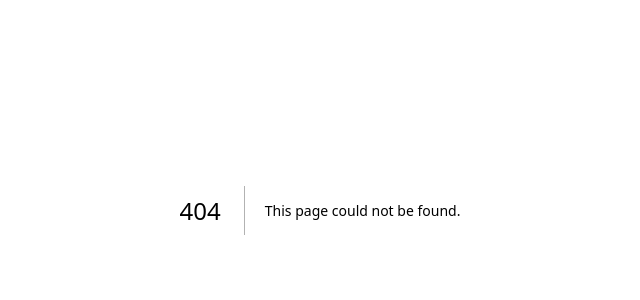
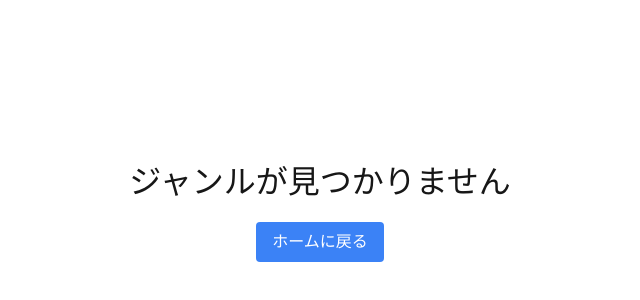
Before and after one commit to soranjiro/rotanika-next, a Next.js app: page /quiz in a window 1280 px wide. Before the commit this address had no page. Shown: the part 190-490 px from the top of the page, without its empty margins (320-960 px from the left). Built offline with nearby package versions, Linux system fonts and the light colour scheme.

Commit message:
create app

```diff
--- /dev/null
+++ b/app/ResultScreen/page.tsx
@@ -0,0 +1,22 @@
+import Link from "next/link";
+
+interface ResultScreenProps {
+  isCorrect: boolean;
+}
+
+const ResultScreen: React.FC<ResultScreenProps> = ({ isCorrect }) => {
+  return (
+    <div className="result-container">
+      <h1 className="result-title">
+        {isCorrect ? "正解！" : "不正解..."}
+      </h1>
+      <Link href="/" passHref legacyBehavior>
+        <a className="result-link">
+          ホームに戻る
+        </a>
+      </Link>
+    </div>
+  );
+};
+
+export default ResultScreen;
--- a/app/globals.css
+++ b/app/globals.css
@@ -1,3 +1,4 @@
+/* 既存のスタイル */
 @tailwind base;
 @tailwind components;
 @tailwind utilities;
@@ -25,3 +26,168 @@ body {
     text-wrap: balance;
   }
 }
+
+.popup-overlay {
+  position: fixed;
+  inset: 0;
+  display: flex;
+  align-items: center;
+  justify-content: center;
+  background: rgba(0, 0, 0, 0.5);
+}
+
+.popup-content {
+  background: rgb(18, 20, 41);
+  padding: 2rem;
+  border: #3b82f6 0.25rem solid;
+  border-radius: 0.5rem;
+  text-align: center;
+}
+
+.popup-content h2 {
+  font-size: 1.5rem;
+  margin-bottom: 1rem;
+}
+
+.popup-content button {
+  margin-top: 1rem;
+  padding: 0.5rem 1rem;
+  background: #3b82f6;
+  color: white;
+  border: none;
+  border-radius: 0.25rem;
+  cursor: pointer;
+}
+
+.popup-content button:hover {
+  background: #2563eb;
+}
+
+.main-container {
+  display: flex;
+  flex-direction: column;
+  align-items: center;
+  justify-content: center;
+  min-height: 100vh;
+  padding: 2rem;
+}
+
+.title {
+  font-size: 3rem;
+  font-weight: bold;
+}
+
+.description {
+  margin-top: 1rem;
+  font-size: 1.25rem;
+  text-align: center;
+}
+
+.button-container {
+  margin-top: 2rem;
+}
+
+.button {
+  padding: 0.5rem 1rem;
+  margin: 0.5rem;
+  background: #3b82f6;
+  color: white;
+  border: none;
+  border-radius: 0.25rem;
+  cursor: pointer;
+}
+
+.button:hover {
+  background: #2563eb;
+}
+
+.not-found-container {
+  display: flex;
+  flex-direction: column;
+  align-items: center;
+  justify-content: center;
+  min-height: 100vh;
+  padding: 2rem;
+}
+
+.not-found-title {
+  font-size: 2rem;
+}
+
+.not-found-link {
+  margin-top: 1rem;
+  padding: 0.5rem 1rem;
+  background: #3b82f6;
+  color: white;
+  border: none;
+  border-radius: 0.25rem;
+  cursor: pointer;
+  text-decoration: none;
+}
+
+.not-found-link:hover {
+  background: #2563eb;
+}
+
+/* QuizScreen */
+.quiz-container {
+  display: flex;
+  flex-direction: column;
+  align-items: center;
+  justify-content: center;
+  min-height: 100vh;
+  padding: 2rem;
+}
+
+.quiz-title {
+  font-size: 2rem;
+}
+
+.quiz-subtitle {
+  font-size: 1.5rem;
+  margin-top: 1rem;
+}
+
+.quiz-button {
+  padding: 0.5rem 1rem;
+  margin: 0.5rem;
+  background: #3b82f6;
+  color: white;
+  border: none;
+  border-radius: 0.25rem;
+  cursor: pointer;
+}
+
+.quiz-button:hover {
+  background: #2563eb;
+}
+
+.result-container {
+  display: flex;
+  flex-direction: column;
+  align-items: center;
+  justify-content: center;
+  min-height: 100vh;
+  padding: 2rem;
+}
+
+/* ResultScreen */
+.result-title {
+  font-size: 3rem;
+  font-weight: bold;
+}
+
+.result-link {
+  margin-top: 1rem;
+  padding: 0.5rem 1rem;
+  background: #3b82f6;
+  color: white;
+  border: none;
+  border-radius: 0.25rem;
+  cursor: pointer;
+  text-decoration: none;
+}
+
+.result-link:hover {
+  background: #2563eb;
+}
--- a/app/page.tsx
+++ b/app/page.tsx
@@ -1,101 +1,66 @@
-import Image from "next/image";
+"use client";
+
+import { useState } from "react";
+import { useRouter } from "next/navigation";
+import genres, { keywordsNumber, keywordsElement } from "../data/quiz";
 
 export default function Home() {
+  const [selectedGenre, setSelectedGenre] = useState<string | null>(null);
+  const [selectedKeyword, setSelectedKeyword] = useState<string | null>(null);
+  const router = useRouter();
+
+  const getRandomKeyword = (keywords: string[]) => {
+    const randomIndex = Math.floor(Math.random() * keywords.length);
+    return keywords[randomIndex];
+  };
+
+  const handleGenreClick = (genre: string) => {
+    setSelectedGenre(genre);
+    if (genre === "数") {
+      setSelectedKeyword(getRandomKeyword(keywordsNumber.map(String))); // 数字を文字列に変換
+    } else if (genre === "原子") {
+      setSelectedKeyword(getRandomKeyword(keywordsElement.map(String))); // 数字を文字列に変換
+    }
+  };
+
+  const handleClosePopup = () => {
+    if (selectedGenre && selectedKeyword) {
+      router.push(`/quiz?genre=${selectedGenre}&keyword=${selectedKeyword}`);
+    }
+  };
+
   return (
-    <div className="grid grid-rows-[20px_1fr_20px] items-center justify-items-center min-h-screen p-8 pb-20 gap-16 sm:p-20 font-[family-name:var(--font-geist-sans)]">
-      <main className="flex flex-col gap-8 row-start-2 items-center sm:items-start">
-        <Image
-          className="dark:invert"
-          src="https://nextjs.org/icons/next.svg"
-          alt="Next.js logo"
-          width={180}
-          height={38}
-          priority
-        />
-        <ol className="list-inside list-decimal text-sm text-center sm:text-left font-[family-name:var(--font-geist-mono)]">
-          <li className="mb-2">
-            Get started by editing{" "}
-            <code className="bg-black/[.05] dark:bg-white/[.06] px-1 py-0.5 rounded font-semibold">
-              app/page.tsx
-            </code>
-            .
-          </li>
-          <li>Save and see your changes instantly.</li>
-        </ol>
+    <div className="main-container">
+      <h1 className="title">ROTANIKA</h1>
+      <p className="description">
+        RotanikaはAkinatorに憧れている魔神です。
+        <br />
+        Rotanikaの質問に正確に答えて、あなたのお題を答えさせてあげよう！
+        <br />
+        ただし、Rotanikaはまだ未熟なので、お題はこちらで決めます。
+      </p>
+      <div className="button-container">
+        {genres.map((genre) => (
+          <button
+            key={genre}
+            onClick={() => handleGenreClick(genre)}
+            className="button"
+          >
+            {genre}
+          </button>
+        ))}
+      </div>
 
-        <div className="flex gap-4 items-center flex-col sm:flex-row">
-          <a
-            className="rounded-full border border-solid border-transparent transition-colors flex items-center justify-center bg-foreground text-background gap-2 hover:bg-[#383838] dark:hover:bg-[#ccc] text-sm sm:text-base h-10 sm:h-12 px-4 sm:px-5"
-            href="https://vercel.com/new?utm_source=create-next-app&utm_medium=appdir-template-tw&utm_campaign=create-next-app"
-            target="_blank"
-            rel="noopener noreferrer"
-          >
-            <Image
-              className="dark:invert"
-              src="https://nextjs.org/icons/vercel.svg"
-              alt="Vercel logomark"
-              width={20}
-              height={20}
-            />
-            Deploy now
-          </a>
-          <a
-            className="rounded-full border border-solid border-black/[.08] dark:border-white/[.145] transition-colors flex items-center justify-center hover:bg-[#f2f2f2] dark:hover:bg-[#1a1a1a] hover:border-transparent text-sm sm:text-base h-10 sm:h-12 px-4 sm:px-5 sm:min-w-44"
-            href="https://nextjs.org/docs?utm_source=create-next-app&utm_medium=appdir-template-tw&utm_campaign=create-next-app"
-            target="_blank"
-            rel="noopener noreferrer"
-          >
-            Read our docs
-          </a>
+      {selectedKeyword && (
+        <div className="popup-overlay">
+          <div className="popup-content">
+            <h2>お題: {selectedKeyword}</h2>
+            <button onClick={handleClosePopup}>
+              クイズを始める
+            </button>
+          </div>
         </div>
-      </main>
-      <footer className="row-start-3 flex gap-6 flex-wrap items-center justify-center">
-        <a
-          className="flex items-center gap-2 hover:underline hover:underline-offset-4"
-          href="https://nextjs.org/learn?utm_source=create-next-app&utm_medium=appdir-template-tw&utm_campaign=create-next-app"
-          target="_blank"
-          rel="noopener noreferrer"
-        >
-          <Image
-            aria-hidden
-            src="https://nextjs.org/icons/file.svg"
-            alt="File icon"
-            width={16}
-            height={16}
-          />
-          Learn
-        </a>
-        <a
-          className="flex items-center gap-2 hover:underline hover:underline-offset-4"
-          href="https://vercel.com/templates?framework=next.js&utm_source=create-next-app&utm_medium=appdir-template-tw&utm_campaign=create-next-app"
-          target="_blank"
-          rel="noopener noreferrer"
-        >
-          <Image
-            aria-hidden
-            src="https://nextjs.org/icons/window.svg"
-            alt="Window icon"
-            width={16}
-            height={16}
-          />
-          Examples
-        </a>
-        <a
-          className="flex items-center gap-2 hover:underline hover:underline-offset-4"
-          href="https://nextjs.org?utm_source=create-next-app&utm_medium=appdir-template-tw&utm_campaign=create-next-app"
-          target="_blank"
-          rel="noopener noreferrer"
-        >
-          <Image
-            aria-hidden
-            src="https://nextjs.org/icons/globe.svg"
-            alt="Globe icon"
-            width={16}
-            height={16}
-          />
-          Go to nextjs.org →
-        </a>
-      </footer>
+      )}
     </div>
   );
 }
--- /dev/null
+++ b/app/quiz/page.tsx
@@ -0,0 +1,72 @@
+"use client";
+
+import { useState, useEffect } from "react";
+import { useSearchParams } from "next/navigation";
+import genres, { quizzesNumber, quizzesElement, QuestionType } from "../../data/quiz";
+import Link from "next/link";
+import ResultScreen from "../ResultScreen/page";
+
+export default function Quiz() {
+  const searchParams = useSearchParams();
+  const genre = searchParams.get("genre");
+  const keyword = searchParams.get("keyword");
+  const [questions, setQuestions] = useState<QuestionType[]>([]);
+  const [currentQuestion, setCurrentQuestion] = useState(0);
+  const [isCorrect, setIsCorrect] = useState<boolean | null>(null);
+
+  useEffect(() => {
+    if (genre === "数") {
+      setQuestions(quizzesNumber);
+    } else if (genre === "原子") {
+      setQuestions(quizzesElement);
+    }
+  }, [genre]);
+
+  const handleAnswer = (answer: string) => {
+    const question = questions[currentQuestion];
+    const answerIndex = question.answers.indexOf(answer);
+    const nextQuizIndex = question.nextQuizIndexes[answerIndex];
+    const finalAnswer = question.finalAnswer[answerIndex];
+
+    if (finalAnswer !== -1) {
+      setIsCorrect(finalAnswer === 0);
+    } else {
+      setCurrentQuestion(nextQuizIndex);
+    }
+  };
+
+  if (isCorrect !== null) {
+    return <ResultScreen isCorrect={isCorrect} />;
+  }
+
+  if (questions.length === 0) {
+    return (
+      <div className="not-found-container">
+        <h1 className="not-found-title">ジャンルが見つかりません</h1>
+        <Link href="/rotanika" passHref legacyBehavior>
+          <a className="not-found-link">
+            ホームに戻る
+          </a>
+        </Link>
+      </div>
+    );
+  }
+
+  return (
+    <div className="quiz-container">
+      <h1 className="quiz-title">{questions[currentQuestion].question}</h1>
+      <h2 className="quiz-subtitle">お題: {keyword}</h2>
+      <div className="mt-4">
+        {questions[currentQuestion].answers.map((option) => (
+          <button
+            key={option}
+            className="quiz-button"
+            onClick={() => handleAnswer(option)}
+          >
+            {option}
+          </button>
+        ))}
+      </div>
+    </div>
+  );
+}
--- /dev/null
+++ b/data/quiz.ts
@@ -0,0 +1,114 @@
+const genres = ['数', '原子'];
+
+/**
+ * question: 質問文
+ * answers: 選択肢
+ * nextQuizIndexes: 選択肢ごとの次のクイズのインデックス.
+ * finalAnswer: 選択肢ごとの最終的な答えのインデックス.(-1の場合は次のクイズへ)
+ */
+
+interface QuestionType {
+  question: string;
+  answers: string[];
+  nextQuizIndexes: number[];
+  finalAnswer: number[];
+};
+
+const quizzesNumber: QuestionType[] = [
+  {
+    question: '奇数ですか',
+    answers: ['yes', 'no'],
+    nextQuizIndexes: [1, 4],
+    finalAnswer: [-1, -1]
+  },
+  {
+    question: '素数ですか',
+    answers: ['yes', 'no'],
+    nextQuizIndexes: [2, 3],
+    finalAnswer: [-1, -1]
+  },
+  {
+    question: 'メルセンヌ素数ですか',
+    answers: ['yes', 'no'],
+    nextQuizIndexes: [0, 1],
+    finalAnswer: [0, 1]
+  },
+  {
+    question: '約数は7つ以上ありますか',
+    answers: ['yes', 'no'],
+    nextQuizIndexes: [0, 1],
+    finalAnswer: [2, 3]
+  },
+  {
+    question: '平方数ですか',
+    answers: ['yes', 'no'],
+    nextQuizIndexes: [5, 6],
+    finalAnswer: [-1, -1]
+  },
+  {
+    question: '2^nで表せますか',
+    answers: ['yes', 'no'],
+    nextQuizIndexes: [0, 1],
+    finalAnswer: [4, 5]
+  },
+  {
+    question: '完全数ですか',
+    answers: ['yes', 'no'],
+    nextQuizIndexes: [0, 1],
+    finalAnswer: [6, 7]
+  },
+  // 他の問題を追加
+];
+
+const keywordsNumber = [2147483647, 6904303451, 9458583811, 2047088711, 4294967296, 2952183556, 8589869056, 6655983616];
+
+const quizzesElement: QuestionType[] = [
+  {
+    question: '常温で気体ですか',
+    answers: ['yes', 'no'],
+    nextQuizIndexes: [1, 4],
+    finalAnswer: [-1, -1]
+  },
+  {
+    question: '-150°Fでも気体ですか',
+    answers: ['yes', 'no'],
+    nextQuizIndexes: [2, 3],
+    finalAnswer: [-1, -1]
+  },
+  {
+    question: 'カメラのフラッシュに使われていますか',
+    answers: ['yes', 'no'],
+    nextQuizIndexes: [0, 1],
+    finalAnswer: [0, 1]
+  },
+  {
+    question: '気体の中で最も重たい元素ですか',
+    answers: ['yes', 'no'],
+    nextQuizIndexes: [0, 1],
+    finalAnswer: [2, 3]
+  },
+  {
+    question: '原子番号は100以下ですか',
+    answers: ['yes', 'no'],
+    nextQuizIndexes: [5, 6],
+    finalAnswer: [-1, -1]
+  },
+  {
+    question: '酸素と結合して黄色になりますか',
+    answers: ['yes', 'no'],
+    nextQuizIndexes: [0, 1],
+    finalAnswer: [4, 5]
+  },
+  {
+    question: '発見したのは女性ですか',
+    answers: ['yes', 'no'],
+    nextQuizIndexes: [0, 1],
+    finalAnswer: [6, 7]
+  },
+];
+
+const keywordsElement = ['Kr', 'Xe', 'Rn', 'Cl', 'Pr', 'Dy', 'Mt', 'Fl'];
+
+export default genres;
+export { quizzesNumber, keywordsNumber, quizzesElement, keywordsElement };
+export type { QuestionType };
```
